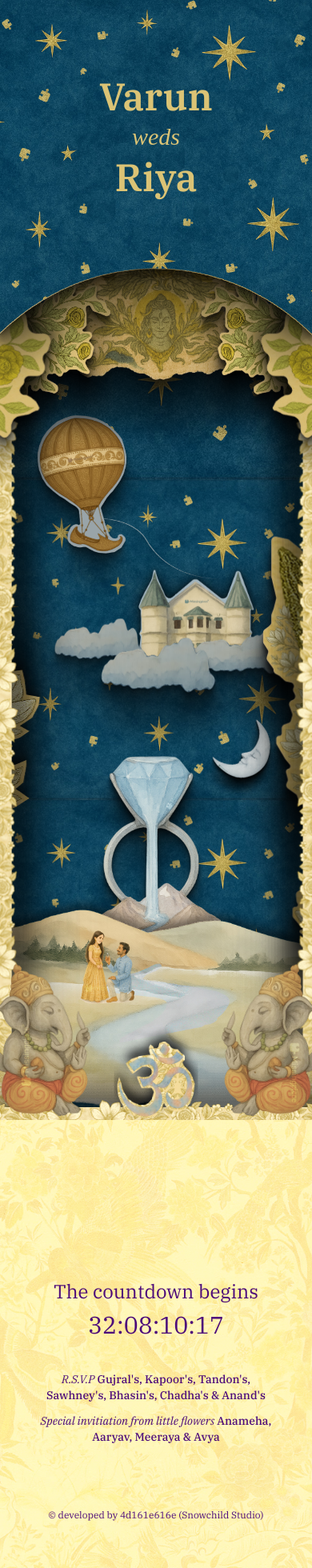
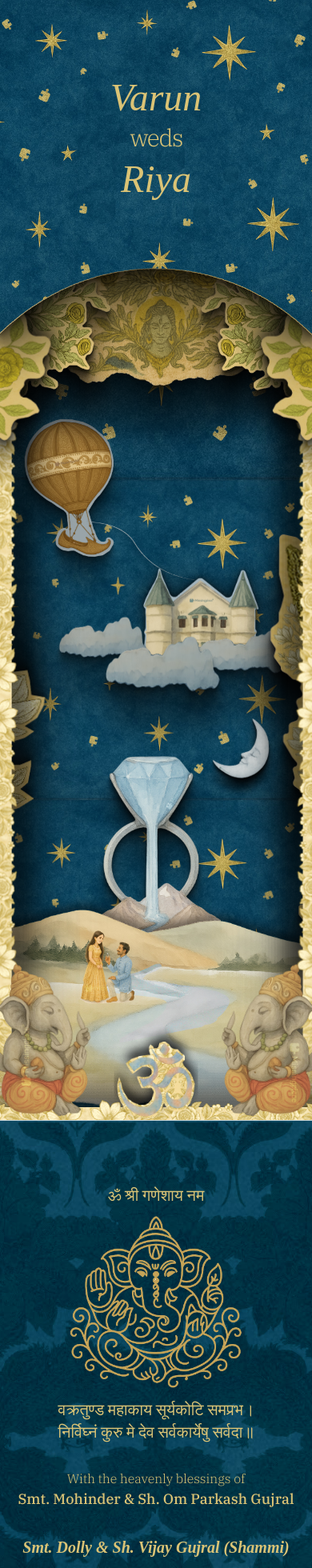
Before and after one commit to MANANTANDON/varun-and-riya, a Next.js app: page / in a window 390 px wide. Shown: the top 1960 px of the page at 80% size. Built offline with nearby package versions, Linux system fonts and the light colour scheme; a web font is replaced by a local one.

Commit message:
Info added...

```diff
--- a/src/components/Footer.jsx
+++ b/src/components/Footer.jsx
@@ -1,7 +1,7 @@
 import React, { useEffect, useState } from "react";
 
 export const Footer = () => {
-  const targetDate = new Date("2026-04-28T00:00:00");
+  const targetDate = new Date("2026-04-29T00:00:00");
 
   const getTimeLeft = () => {
     const now = new Date();
--- /dev/null
+++ b/src/components/InfoContainer.jsx
@@ -0,0 +1,60 @@
+import { INFO } from "@/constant";
+import React from "react";
+
+export const InfoContainer = () => {
+  return (
+    <>
+      <div
+        className="h-1198.5 w-full flex flex-col items-center py-20"
+        style={{
+          backgroundImage: "url(/images/secondbg.avif)",
+          backgroundSize: "cover",
+          backgroundPosition: "center",
+          backgroundRepeat: "no-repeat",
+        }}
+      >
+        <h1 className="text-[#DBC375] text-xl md:text-3xl font-medium">
+          ॐ श्री गणेशाय नम
+        </h1>
+        <div
+          className="h-60 w-60 md:h-80 md:w-80 flex flex-col items-center py-20"
+          style={{
+            backgroundImage: "url(/images/ganeshji.avif)",
+            backgroundSize: "cover",
+            backgroundPosition: "center",
+            backgroundRepeat: "no-repeat",
+          }}
+        />
+        <h3 className="text-[#DBC375] text-xl font-light">
+          वक्रतुण्ड महाकाय सूर्यकोटि समप्रभ। <br />
+          निर्विघ्नं कुरु मे देव सर्वकार्येषु सर्वदा॥
+        </h3>
+        <h2 className="text-[#DBC375] text-md md:text-xl font-light mt-8">
+          {INFO?.pageOne?.headingOne}
+        </h2>
+        <h2 className="text-[#DBC375] text-lg md:text-2xl text-center font-medium">
+          {INFO?.pageOne?.grandParents}
+        </h2>
+        <h2 className="text-[#DBC375] text-xl md:text-4xl font-semibold mt-8 text-center">
+          <i>{INFO?.pageOne?.groomsParents}</i>
+        </h2>
+        <p className="text-[#DBC375]  text-base/5 md:text-xl/6.5  w-75 md:w-150 text-center mt-2">
+          {INFO?.pageOne?.descriptionOne}
+        </p>
+        <h2 className="text-[#DBC375] text-6xl md:text-9xl mt-8 font-semibold">
+          <i>{INFO.groomName}</i>
+        </h2>
+        <h2 className="text-[#DBC375] text-3xl md:text-6xl my-2">&</h2>
+        <h2 className="text-[#DBC375] text-6xl md:text-9xl font-semibold">
+          <i>{INFO.brideName}</i>
+        </h2>
+        <h2 className="text-[#DBC375] text-xl md:text-4xl font-semibold py-8 text-center">
+          <i>{INFO?.pageOne?.brideParents}</i>
+        </h2>
+        <h2 className="text-[#DBC375] text-lg md:text-2xl font-light">
+          On the following events
+        </h2>
+      </div>
+    </>
+  );
+};
--- a/src/components/TopContainer.jsx
+++ b/src/components/TopContainer.jsx
@@ -1,3 +1,4 @@
+import { INFO } from "@/constant";
 import React from "react";
 
 export const TopContainer = ({ isMobile }) => {
@@ -23,14 +24,14 @@ export const TopContainer = ({ isMobile }) => {
           }}
         >
           <div className="h-fit text-[#DBC375] mt-24 flex flex-col gap-2 lg:gap-4 items-center">
-            <h1 className="text-5xl lg:text-7xl xl:text-8xl font-semibold">
-              Varun
+            <h1 className="text-5xl lg:text-7xl xl:text-8xl font-medium">
+              <i>{INFO?.groomName}</i>
             </h1>
-            <h2 className="text-3xl lg:text-5xl xl:text-6xl font-medium">
-              <i>weds</i>
+            <h2 className="text-3xl lg:text-5xl xl:text-6xl font-light tracking-tighter">
+              weds
             </h2>
-            <h2 className="text-5xl lg:text-7xl xl:text-8xl font-semibold">
-              Riya
+            <h2 className="text-5xl lg:text-7xl xl:text-8xl font-medium">
+              <i>{INFO?.brideName}</i>
             </h2>
           </div>
         </div>
--- /dev/null
+++ b/src/constant.jsx
@@ -0,0 +1,17 @@
+export const INFO = {
+  groomName: "Varun",
+  brideName: "Riya",
+  pageOne: {
+    headingOne: "With the heavenly blessings of",
+    grandParents: "Smt. Mohinder & Sh. Om Parkash Gujral",
+    groomsParents: "Smt. Dolly & Sh. Vijay Gujral (Shammi)",
+    descriptionOne:
+      "earnestly desire your esteemed presence to shower your blessings and grace the auspicious occasion of wedding ceremony of their loving son",
+    brideParents: "D/o Smt. Renu & Sh. Rakesh Gupta",
+    ocassion: "Barat",
+    date: "Wednesday 29th April, 2026",
+    time: "7pm",
+    venue: "Bhargav Resort",
+    location: "Near CRPF Camp, Nanak Nagar Road, Jammu",
+  },
+};
--- a/src/pages/index.jsx
+++ b/src/pages/index.jsx
@@ -3,6 +3,7 @@ import { Footer } from "@/components/Footer";
 import { TopContainer } from "@/components/TopContainer";
 import React, { useEffect, useState } from "react";
 import { Secondcontainer } from "@/components/SecondContainer";
+import { InfoContainer } from "@/components/InfoContainer";
 
 export default function Home() {
   const [isMobile, setIsMobile] = useState(false);
@@ -127,6 +128,7 @@ export default function Home() {
           }}
         />
       </div>
+      <InfoContainer />
       <Footer isMobile={isMobile} />
 
       {/* Hidden SEO text */}
```
Also changed, not shown: public/images/ganeshji.avif (added), public/images/secondbg.avif (added).
